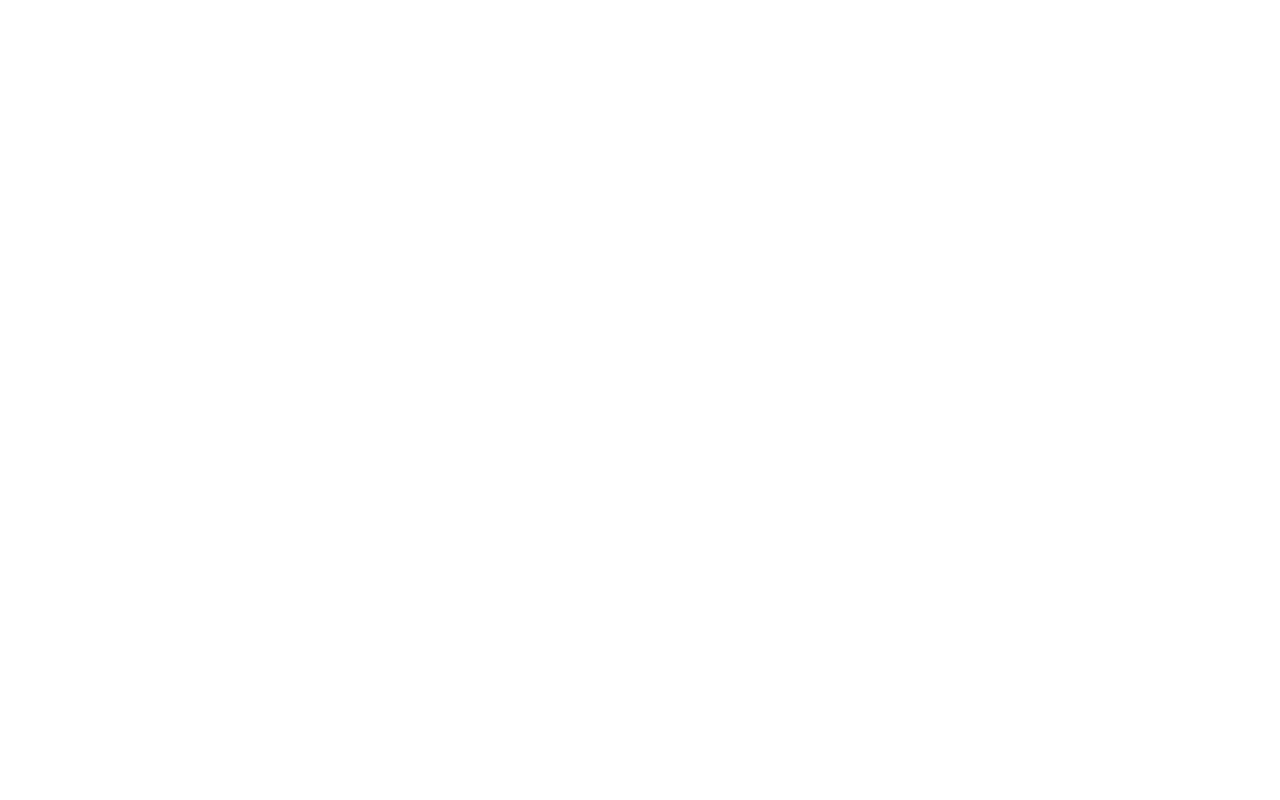
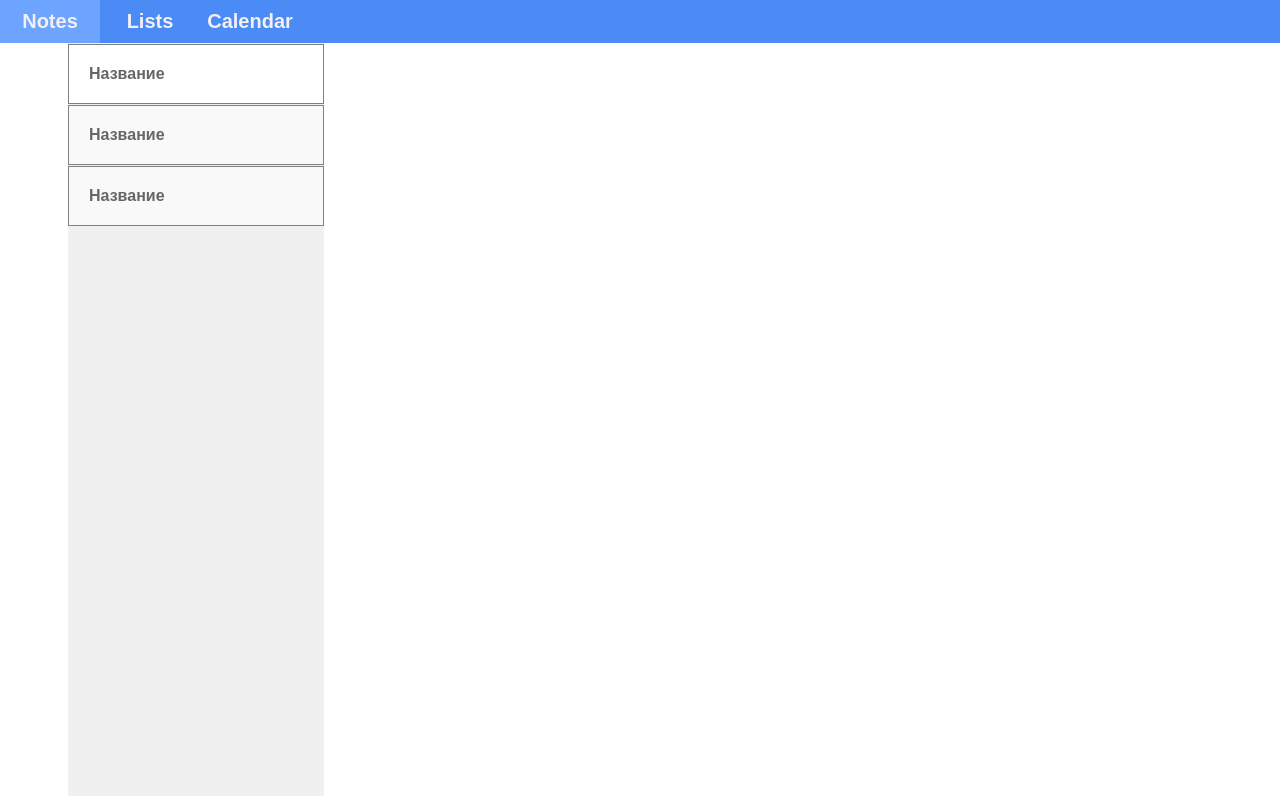
Before and after one commit to AAprog/lvw, a plain HTML site: page web/index.html in a window 1280 px wide. Drawn offline with Linux system fonts and the light colour scheme.

Commit message:
add header, lists.html, cal.html

```diff
--- a/web/index.html
+++ b/web/index.html
@@ -3,10 +3,28 @@
 <head>
     <meta charset="UTF-8">
     <title>Note</title>
+    <link rel="stylesheet" href="style.css">
 </head>
 <body>
-    <div id="header">
+    <div class="header">
+        <ul class="menu">
+            <li>Notes</li>
+            <li>Lists</li>
+            <li>Calendar</li>
+        </ul>
+    </div>
+    <div class="main">
+        <div class="col1">
 
+        </div>
+        <div class="col2">
+            <div class="ListOfNotes activp">Название</div>
+            <div class="ListOfNotes">Название</div>
+            <div class="ListOfNotes">Название</div>
+        </div>
+        <div class="col3">
+
+        </div>
     </div>
 </body>
 </html>
--- a/web/style.css
+++ b/web/style.css
@@ -1,7 +1,80 @@
 *{
+    margin: 0;
+    padding: 0;
+    box-sizing: border-box;
+}
+
+.header {
+    background-color: #4B8BF5;
+}
+
+.menu {
+    font-size: 0;
+    min-width: 500px;
+}
+
+.menu li {
+    display: inline-block;
+    border: none;
+    width: 100px;
+    text-align: center;
+    color: #F3F0F5;
+    font-family: sans-serif;
+    font-weight: bold;
+    font-size: 20px;
+    padding-top: 10px;
+    padding-bottom: 10px;
+}
+
+.menu li:hover {
+    background-color: #6CA4FF;
+}
+
+.main {
 
 }
 
-#header {
+.col1{
+    display: inline-block;
+    width: 5vw;
+    height: calc(100vh - 47px);
+    overflow: auto;
+}
+
+.col2{
+    background-color: #F0F0F0;
+    display: inline-block;
+    width: 20vw;
+    height: calc(100vh - 47px);
+    overflow: auto;
+}
+
+.col3{
+    display: inline-block;
+    width: 73vw;
+    height: calc(100vh - 47px);
+    overflow: auto;
+}
+
+.ListOfNotes {
+    background-color: #F9F9F9;
+    padding-top: 20px;
+    padding-bottom: 20px;
+    padding-left: 20px;
+    width: 100%;
+    border: 1px solid gray;
+    margin-top: 1px;
+    color: #666;
+    font-weight: bold;
+    font-family: sans-serif;
 
 }
+.activp {
+    background-color: #fff;
+    /*border:  3px solid gray;*/
+    /*border-radius: 10px 0px 0px 10px;*/
+}
+
+.ListOfNotes:hover {
+    background-color: #6CA4FF;
+}
```
Also changed, not shown: web/cal.html (added), web/lists.html (added).
